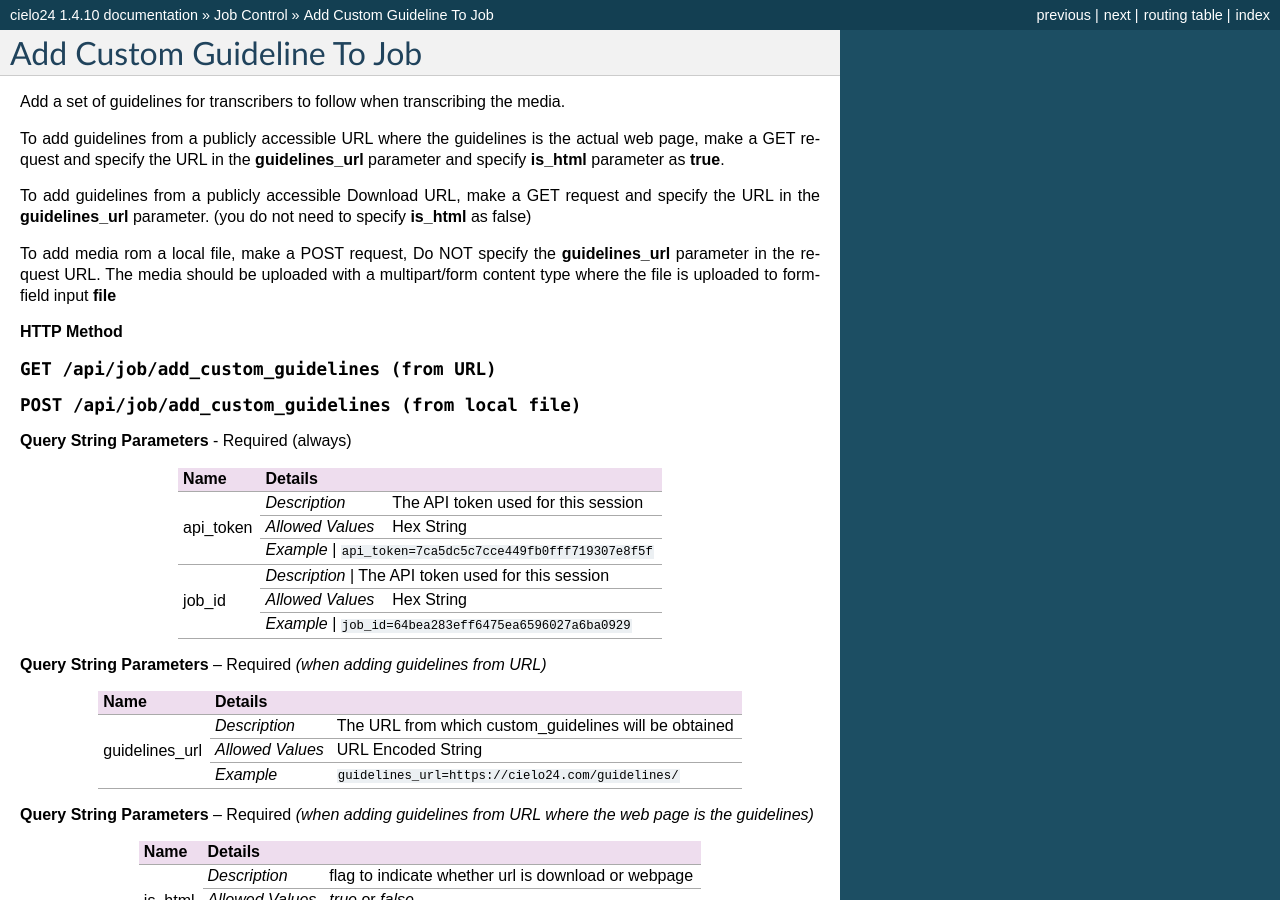
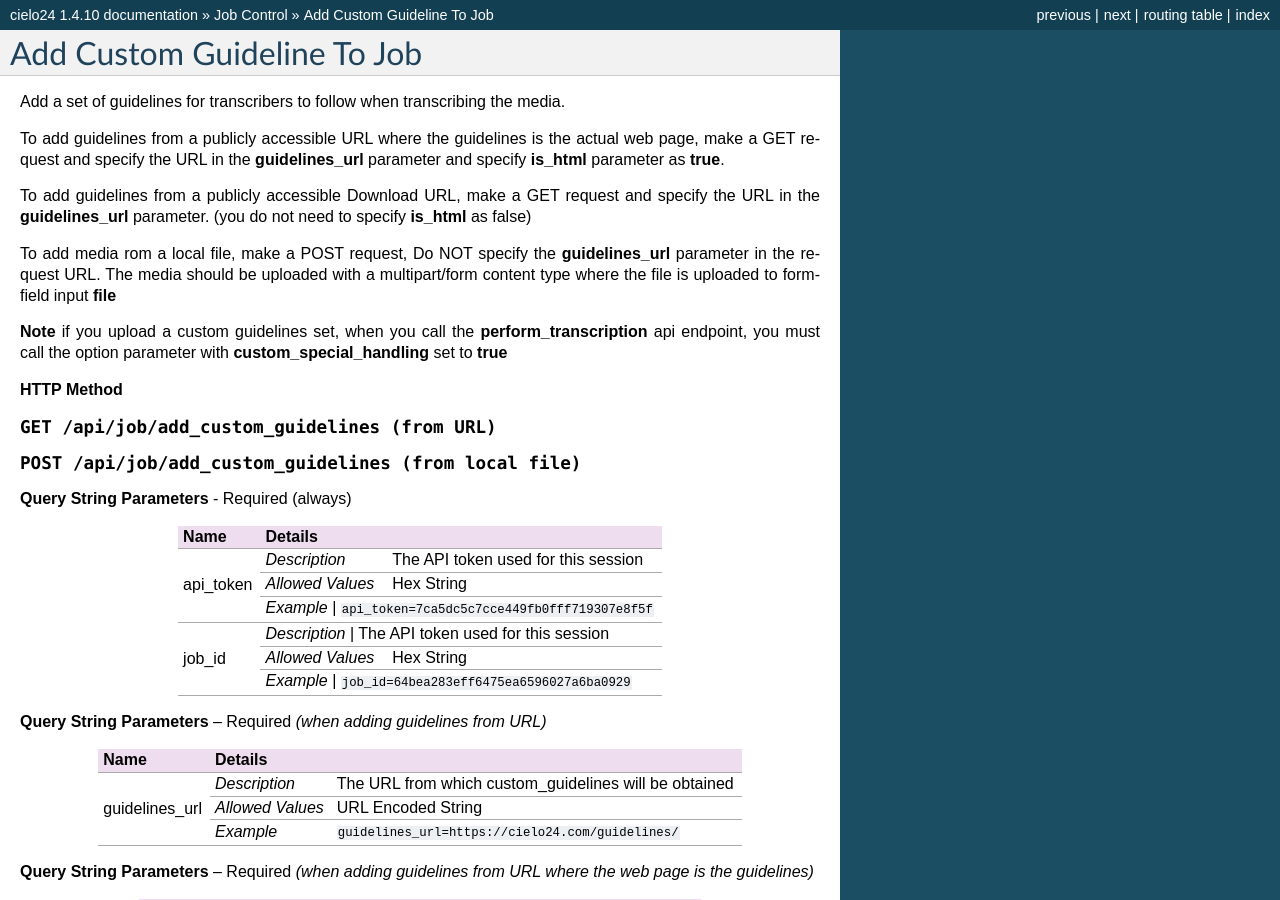
Before and after one commit to cielo24/Docs, a Sphinx documentation site: the page built from api/source/job_control/add_custom_guideline.rst, in a window 1280 px wide and 900 px high. Built offline with Sphinx 7.4.7, drawn with Linux system fonts in a browser that asks for light colours.

Commit message:
added note fore runnign special handling

```diff
--- a/api/source/job_control/add_custom_guideline.rst
+++ b/api/source/job_control/add_custom_guideline.rst
@@ -13,6 +13,10 @@ make a GET request and specify the URL in the **guidelines_url** parameter.
 To add media rom a local file, make a POST request,
 Do NOT specify the **guidelines_url** parameter in the request URL.
 The media should be uploaded with a multipart/form content type where the file is uploaded to form-field input **file**
+
+**Note**
+if you upload a custom guidelines set, when you call the **perform_transcription** api endpoint,
+you must call the option parameter with **custom_special_handling** set to **true**
 
 
 **HTTP Method**
```
